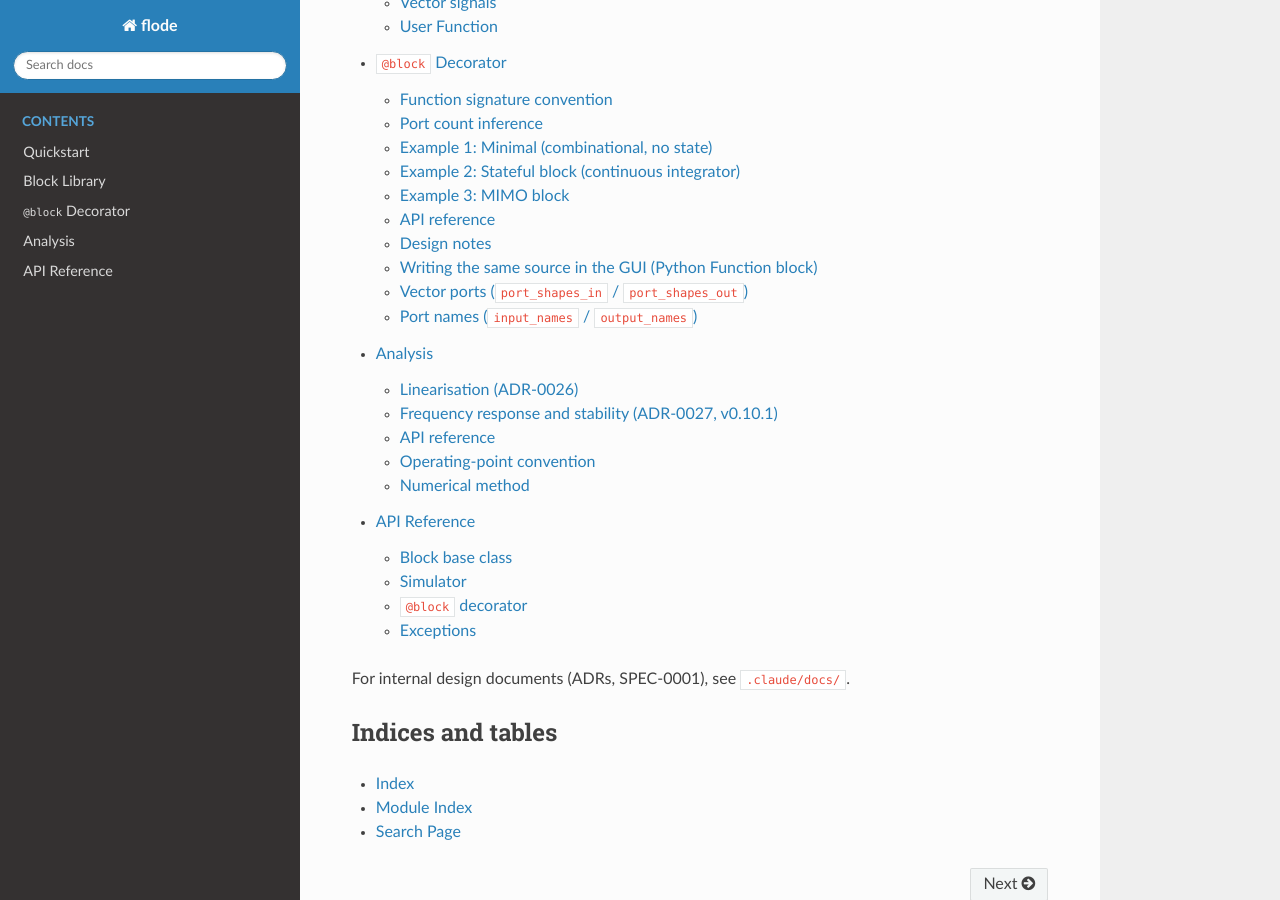
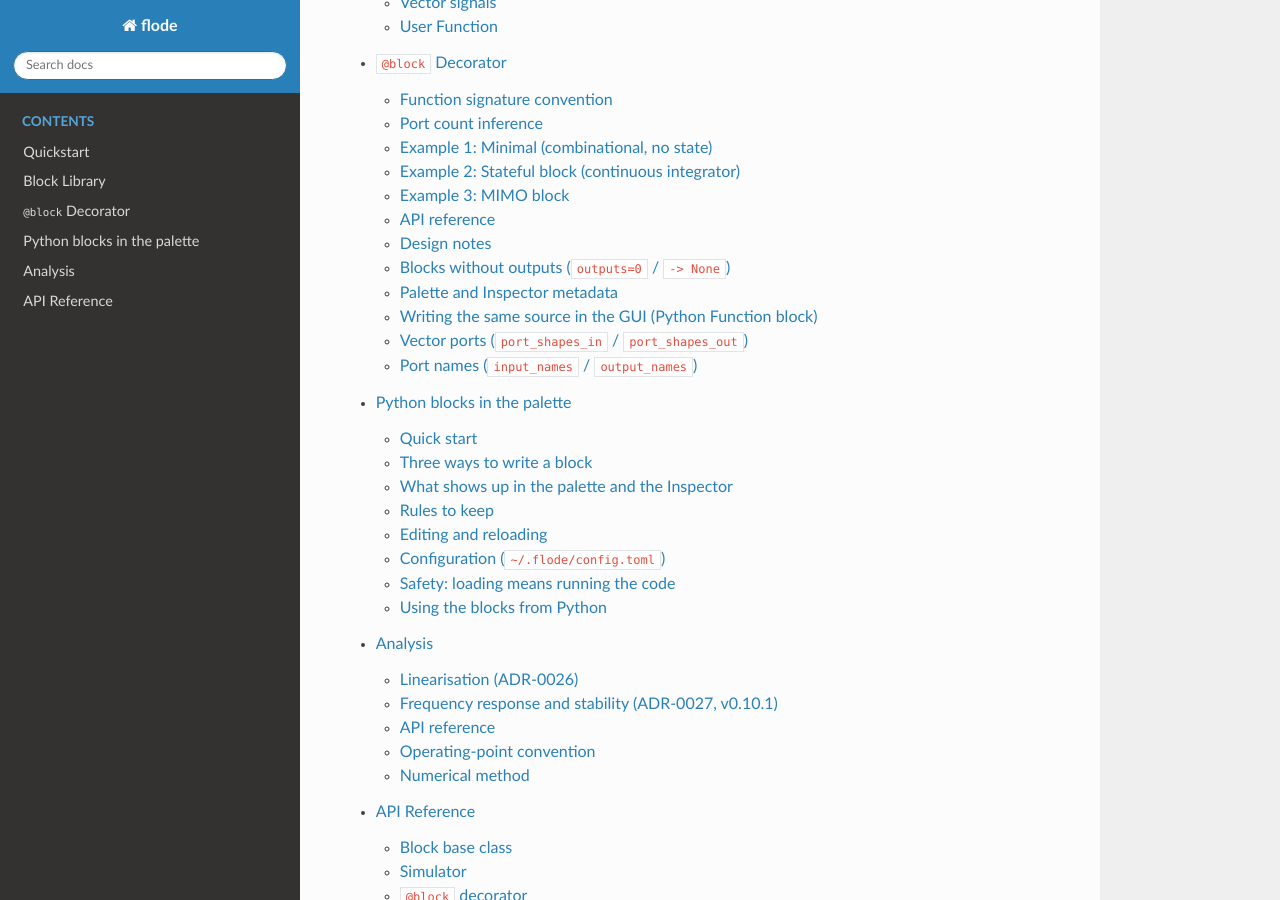
Before and after one commit to aramoto99/flode, a Sphinx documentation site: the page built from docs/index.rst, in a window 1280 px wide and 900 px high, scrolled down 861 px. Built offline with Sphinx 7.4.7 and the Read the Docs theme 3.1.0, drawn with Linux system fonts in a browser that asks for light colours; some of the changed lines change nothing that is shown.

Commit message:
docs: Python で書いたブロックを左ペインで使う方法の説明書を追加 (ADR-0081 U6)
docs/user_blocks.rst: blocks/ への置き方、3 つの書き方 (入力なし・ベクトル・出力なしを含む)、パレットと Inspector に出る情報、守ること (既定値・型名・組み込みと同名の禁止・__init__.py)、再読み込みと読み込みエラー・Unknown block の直し方、config の [blocks]、安全性 (loopback / --allow-user-blocks)、Python API。decorator.rst に @block の新引数と出力なしの節を追記。

```diff
--- a/docs/decorator.rst
+++ b/docs/decorator.rst
@@ -4,6 +4,11 @@
 The ``@block`` decorator converts a plain Python function into a ``Block``
 subclass without writing a class by hand. It infers port counts and
 ``direct_feedthrough`` from the function signature and type annotations.
+
+.. note::
+
+   To make ``@block`` blocks appear in the GUI palette, see
+   :doc:`user_blocks`.
 
 .. note::
 
@@ -120,6 +125,52 @@
   ``output()``, once in ``derivative()``). For expensive functions, consider
   direct ``Block`` subclassing with manual caching.
 
+Blocks without outputs (``outputs=0`` / ``-> None``)
+----------------------------------------------------
+
+A block that only writes data somewhere (a file, a network connection) has no
+output port. Declare ``outputs=0`` or annotate the return type ``-> None``
+(for the class form, annotate the ``output`` method)::
+
+    @block(outputs=0, sample_time=0.1)
+    def log_value(t: float, u: float, *, path: str = "log.csv") -> None:
+        with open(path, "a", encoding="utf-8") as f:
+            f.write(f"{t},{u}\n")
+
+- The function is called at most once per base time step (and, with a
+  discrete ``sample_time``, only at the block's own sample times), not at
+  every stage of the ODE solver.
+- ``states`` must be 0 and ``direct_feedthrough`` must not be ``False``;
+  write a stateful no-output block as a ``Block`` subclass with a
+  ``record(self, t, u)`` method.
+- ``outputs=0`` together with a non-``None`` return annotation is a
+  ``BlockSpecError``. A returned value is discarded with one warning.
+- It is not called inside a Subsystem, and the ``PythonFunction`` GUI block
+  still requires at least one output.
+
+Palette and Inspector metadata
+------------------------------
+
+Five optional arguments describe the block to the GUI palette and Inspector.
+All of them are stored on the generated class as public attributes
+(``block_category`` and so on) and are used when the block is loaded from a
+workspace (see :doc:`user_blocks`):
+
+- ``category="Filters"``: sub-heading in the palette section.
+- ``display_name`` / ``description``: a string, or a mapping per UI language,
+  ``{"ja": "...", "en": "..."}``.
+- ``choices={"mode": ("abs", "square")}``: parameters shown as a drop-down.
+  The key must be a parameter, the values distinct non-empty strings, and the
+  default must be one of them.
+- ``param_descriptions={"gain": "Multiplier"}``: parameter descriptions. They
+  override the ``Args:`` section of the docstring; the first docstring line is
+  the block description unless ``description`` is given.
+
+Invalid values raise ``BlockSpecError`` when the decorator runs. In the class
+form, fields named ``block_category``, ``block_display_name``,
+``block_description``, ``block_choices``, ``block_param_descriptions``,
+``block_input_names`` and ``block_output_names`` are reserved.
+
 Writing the same source in the GUI (Python Function block)
 ----------------------------------------------------------
 
--- a/docs/index.rst
+++ b/docs/index.rst
@@ -23,6 +23,7 @@
    quickstart
    blocks
    decorator
+   user_blocks
    analysis
    api
 
--- /dev/null
+++ b/docs/user_blocks.rst
@@ -0,0 +1,422 @@
+.. _user-blocks:
+
+Python blocks in the palette
+============================
+
+Audience: people who write their own blocks in Python and want to place them
+from the GUI palette like the built-in ones. If you only build models from
+Python scripts, ``@block`` (see :doc:`decorator`) works without any of this;
+this page is about getting those blocks into the **left pane** and into saved
+models.
+
+.. contents::
+   :local:
+   :depth: 2
+
+Quick start
+-----------
+
+1. Create a ``blocks/`` folder in your workspace (the folder passed with
+   ``flode --workspace``, or the folder you start ``flode`` in) and put a
+   ``.py`` file in it. The examples on this page use ``blocks/filters.py``:
+
+   .. code-block:: python
+
+      from flode import block
+
+      @block(category="Math")
+      def gain_offset(t: float, u: float, *, gain: float = 1.0, offset: float = 0.0) -> float:
+          """Scale the input and add a constant.
+
+          Args:
+              gain: Multiplier applied to the input.
+              offset: Constant added after scaling.
+          """
+          return gain * u + offset
+
+2. Start ``flode`` (or press **Reload** in the left pane if it is already
+   running).
+3. The block appears in the **Workspace** section at the top of the left pane,
+   under the sub-heading *Math*. Drag it onto the canvas, edit ``gain`` and
+   ``offset`` in the Inspector, and run the model as usual.
+
+Everything the GUI does with these blocks (placing, saving, running) is the
+same as for built-in blocks. A block is drawn as a plain rectangle with its
+display name inside and port names beside the ports; its height follows the
+port count.
+
+Three ways to write a block
+---------------------------
+
+.. list-table::
+   :header-rows: 1
+   :widths: 22 38 40
+
+   * - Form
+     - Use it when
+     - Notes
+   * - ``@block`` on a function
+     - Stateless blocks, or small stateful ones, where one function can
+       return the output (and the state derivative).
+     - Same rules as :doc:`decorator`. Parameters are the keyword-only
+       arguments.
+   * - ``@block`` on a class
+     - You want ``output`` / ``derivative`` / ``update`` as separate methods.
+     - Parameters are class fields with defaults.
+   * - ``Block`` subclass
+     - You need full control: a stateful block with no outputs, custom
+       ``__init__``, ``record``, or a shared abstract base class.
+     - Call ``super().__init__(n_inputs=..., n_outputs=..., **kwargs)`` and
+       store the constructor arguments in ``self._params`` (that dict is what
+       gets saved in the model).
+
+A stateful low-pass filter in class form:
+
+.. code-block:: python
+
+   import numpy as np
+   from flode import block
+
+   @block(states=1, category="Filters", input_names=("u",), output_names=("y",))
+   class LowPass:
+       """First-order low-pass filter.
+
+       Args:
+           tau: Time constant [s].
+       """
+
+       tau: float = 1.0
+       x0: float = 0.0
+
+       def output(self, t: float, x: np.ndarray, u: float) -> float:
+           return x[0]
+
+       def derivative(self, t: float, x: np.ndarray, u: float) -> np.ndarray:
+           return np.array([(u - x[0]) / self.tau])
+
+Source, vector and sink blocks
+^^^^^^^^^^^^^^^^^^^^^^^^^^^^^^
+
+**No input (a signal source).** Leave out the ``u`` argument. The number of
+input ports becomes 0:
+
+.. code-block:: python
+
+   @block(category="Sources", output_names=("y",))
+   def wobble(t: float, *, amplitude: float = 1.0, freq: float = 1.0) -> float:
+       return amplitude * float(np.sin(2 * np.pi * freq * t))
+
+**Several ports and vector signals.** Port counts follow the annotations
+(``tuple[float, float]``) or ``inputs=`` / ``outputs=``. A port carries a
+scalar unless you declare its shape; connecting a vector signal to an
+undeclared port is rejected with ``shape.opaque_scalar_island``. Declare the
+shapes with ``port_shapes_in`` / ``port_shapes_out`` (details in
+:doc:`decorator`):
+
+.. code-block:: python
+
+   @block(port_shapes_in=((3,),), port_shapes_out=((),), category="Vectors")
+   def norm3(t: float, u: float) -> float:
+       """Euclidean norm of a 3-vector."""
+       return float(np.linalg.norm(u))   # u is an ndarray of shape (3,)
+
+**No output (writing to a file, sending over a network).** Declare
+``outputs=0`` or annotate the return type ``-> None``:
+
+.. code-block:: python
+
+   @block(outputs=0, sample_time=0.1, category="Sinks")
+   def log_value(t: float, u: float, *, path: str = "log.csv") -> None:
+       """Append ``t,u`` to a CSV file.
+
+       Args:
+           path: File to append to.
+       """
+       with open(path, "a", encoding="utf-8") as f:
+           f.write(f"{t},{u}\n")
+
+Rules for blocks without outputs:
+
+- The function is called **at most once per base time step**, not at every
+  intermediate stage of the ODE solver. A discrete block (``sample_time=0.1``
+  above) is called only at its own sample times.
+- It cannot have states (``states=0`` only) or ``direct_feedthrough=False``;
+  ``@block`` raises ``BlockSpecError`` otherwise. Write a stateful no-output
+  block as a ``Block`` subclass and implement ``record(self, t, u)``
+  (``u[i]`` is the value of input ``i``). A ``Block`` subclass's ``record`` is
+  called at every base time step by default; set the class attribute
+  ``record_on_sample_hits = True`` to call it only at its own sample times,
+  like a no-output ``@block``:
+
+  .. code-block:: python
+
+     class PeakHold(Block):
+         """Keeps the largest value seen."""
+
+         block_category = "Sinks"
+
+         def __init__(self, floor: float = 0.0, **kwargs):
+             super().__init__(n_inputs=1, n_outputs=0, **kwargs)
+             self.floor = floor
+             self.peak = floor
+             self._params = {"floor": floor}
+
+         def output(self, t, x, u):
+             return np.zeros(0)
+
+         def record(self, t, u):
+             self.peak = max(self.peak, float(u[0]))
+
+- A return value other than ``None`` is discarded (one warning per block).
+- A no-output ``@block`` placed **inside a Subsystem is not called**; the
+  simulator logs a warning. Put such blocks at the top level.
+- It has no output port, so nothing can be connected after it. To also see a
+  signal as a plot, branch the same signal to a ``Scope``.
+
+What shows up in the palette and the Inspector
+----------------------------------------------
+
+.. list-table::
+   :header-rows: 1
+   :widths: 24 76
+
+   * - Item
+     - Where it comes from
+   * - Sub-heading in the section
+     - ``@block(category="Filters")`` (``block_category`` on a ``Block``
+       subclass). Blocks without a category sit directly under the section
+       heading. Categories are sorted alphabetically and are not translated.
+   * - Label
+     - ``display_name="Gain with offset"``, or
+       ``display_name={"ja": "...", "en": "..."}`` to show a label per UI
+       language. Default: the class name.
+   * - Tooltip description
+     - ``description=...`` (same two shapes as ``display_name``), otherwise
+       the first line of the docstring.
+   * - Parameter descriptions
+     - The ``Args:`` section of the docstring (Google style), or
+       ``param_descriptions={"gain": "..."}``. The explicit argument wins
+       over the docstring. The docstring is read from the function (function
+       form), the class (class form and ``Block`` subclasses), falling back to
+       ``__init__`` when the class has no ``Args:``.
+   * - Drop-down for a string parameter
+     - ``choices={"mode": ("abs", "square")}``. The key must be a parameter,
+       the values a non-empty list of distinct strings, and the default must
+       be one of them.
+   * - Port names
+     - ``input_names`` / ``output_names``. **Without them no port name is
+       drawn.**
+   * - Hidden from the palette
+     - ``block_hidden = True`` in the class body (for an abstract base class;
+       only that class itself is hidden, subclasses appear).
+
+A block with a choice and a description:
+
+.. code-block:: python
+
+   @block(
+       category="Filters",
+       choices={"mode": ("abs", "square")},
+       param_descriptions={"mode": "How to rectify the signal."},
+   )
+   def rectify(t: float, u: float, *, mode: str = "abs") -> float:
+       return abs(u) if mode == "abs" else u * u
+
+On a ``Block`` subclass, write the same information as class attributes:
+``block_category``, ``block_display_name``, ``block_description``,
+``block_choices``, ``block_param_descriptions``, ``block_input_names``,
+``block_output_names``. ``block_display_name`` and ``block_description`` are
+read from the class itself, so a subclass does not inherit its parent's label.
+In the class form of ``@block`` these names cannot be used as fields.
+
+Parameter values
+^^^^^^^^^^^^^^^^
+
+Numbers (``float`` / ``int`` / ``bool``), arrays (the Inspector accepts an
+array literal such as ``[1, 2, 3]``) and strings can be edited in the
+Inspector.
+
+Rules to keep
+-------------
+
+- **Every parameter needs a default value**, and the default must survive a
+  JSON round trip: flode saves it, reads it back, and instantiates the block
+  with that value when loading. A required argument, a default that cannot be
+  written as JSON, or one whose round-tripped form the constructor rejects
+  (for example ``np.array(...)`` coming back as a list and breaking
+  ``__init__``) makes that one block a load error.
+- **The class name must not equal a built-in block's** (``Scope``, ``Sum``,
+  ``Gain`` ...). For a function form the class name is the PascalCase of the
+  function name, so ``def scope`` clashes. Pick another name and set the label
+  with ``display_name="Scope"``. A subclass such as ``class MyScope(Scope)``
+  is fine.
+- Files and folders whose name starts with ``_`` are not scanned (they can
+  still be imported by other files; ``_helper.py`` below). Names starting with
+  ``_`` inside a file, names imported from other modules
+  (``from flode.blocks import Gain``) and classes with ``block_hidden = True``
+  do not appear either.
+- ``blocks/__init__.py`` is **not executed** (the Load errors area shows a
+  note). Share code through a module instead:
+
+  .. code-block:: python
+
+     # blocks/uses_helper.py
+     from flode import block
+
+     from ._helper import twice     # blocks/_helper.py
+
+     @block
+     def doubled(t: float, u: float) -> float:
+         return twice(u)
+
+- Sub-folders need an ``__init__.py`` (an empty file is enough). A folder
+  without one is not read; if it contains ``.py`` files, the Load errors area
+  says so. A block in ``blocks/io/logger.py`` is stored as
+  ``flode_ws.io.logger.<class name>``.
+- Relative imports work; importing third-party libraries (numpy, scipy ...) is
+  unrestricted.
+- The ``blocks/`` folder gets no ``__pycache__``: files are always compiled
+  from the current source.
+- **Type names in saved models.** A block is stored by the name
+  ``flode_ws.<file name>.<class name>``, for example
+  ``flode_ws.filters.GainOffset``. ``<class name>`` is the name of the
+  generated class, so ``def gain_offset`` becomes ``GainOffset``. The
+  ``flode_ws`` prefix is virtual: the name does not contain the workspace
+  path, so moving the workspace folder does not break saved models. Renaming a
+  file, a function or a class does (see below). Blocks from a ``dirs`` entry
+  are named ``flode_dirs.<name>.<file>.<class>``; ``modules`` blocks keep their
+  real module path.
+
+Editing and reloading
+---------------------
+
+After changing a ``.py`` file, press **Reload** (bottom of the left pane, or
+*Reload blocks* in the ``...`` menu next to the search box). No server
+restart is needed; reloading does not touch the open model or mark it as
+changed. A run that is already going keeps the old code; the next run uses
+the new one.
+
+- **Load errors.** A file with a syntax error, an exception at import,
+  ``sys.exit()``, an invalid block definition, a missing default or a name
+  clash is skipped; only that file or block is affected and the rest still
+  loads. The collapsible *Load errors* area at the bottom of the left pane
+  lists source, path, line and message. The same lines are written to the
+  server log.
+- **Top-level code runs again on every reload.** Threads or connections that
+  your module opened are not closed.
+- **A parameter you removed.** The value stays in the model, the Inspector
+  warns, and it is **dropped the next time the model is saved or run**. Fix
+  the code before saving if you did not mean to remove it. A parameter you
+  added is not written into the model; the default is used until you edit it.
+- **A port you removed.** Connections to ports that no longer exist are kept
+  and drawn as errors. They are not deleted automatically, and running is
+  refused until you remove them or restore the port.
+- **A block whose .py is gone, unreadable, or broken** (renamed class,
+  syntax error ...). The model still opens. The block is drawn as an
+  *Unknown block* with its type name; its parameters and connections are kept
+  as they are and saving does not change them, but running is refused and
+  lists every missing type. Fix the file and reload: the real block comes
+  back without reopening the model.
+- **Installed packages** (``modules``) are not reloaded; restart the server.
+  ``dirs`` folders are reloaded.
+
+Configuration (``~/.flode/config.toml``)
+----------------------------------------
+
+Besides ``<workspace>/blocks/``, more sources can be listed in a ``[blocks]``
+section (``flode --generate-config`` writes a commented template):
+
+.. code-block:: toml
+
+   [blocks]
+   dirs = { lab = "~/lab-blocks" }   # name -> folder
+   modules = ["mypkg.blocks"]        # installed packages
+   allow_non_loopback = false
+
+- ``dirs``: named folders, read like ``blocks/``. The name must be a Python
+  identifier that does not start with ``_``. A relative path is resolved
+  against the folder of the config file. They get their own palette sections
+  and are reloadable.
+- ``modules``: import names of installed packages (``pip install -e`` works).
+  Blocks defined in the module itself (and in its sub-modules) are read.
+  Not reloadable; restart the server. ``flode`` and ``flode.*`` cannot be
+  listed.
+- ``allow_non_loopback``: see the next section.
+
+The palette order is: Workspace, then each ``dirs`` entry, then each
+``modules`` entry (in the order written), then the built-in categories.
+A wrongly typed value (``dirs`` is not a table, a name that is not an
+identifier) stops the server at startup; a missing folder or a module that
+cannot be imported is shown as a load error and startup continues.
+
+Safety: loading means running the code
+--------------------------------------
+
+Loading a block **executes that .py file** with your permissions. The rules:
+
+- With the default, loopback-only start (``127.0.0.1``), the workspace
+  ``blocks/`` and the ``[blocks]`` sources are read automatically.
+- When you start ``flode`` without ``--workspace``, the folder you started it
+  in is the workspace, and its ``blocks/`` is read as well. The only
+  exceptions are your home folder and a drive or file-system root. When you
+  start ``flode`` in a folder you received from somebody else, **read what is
+  in its ``blocks/`` first**. The files that were read are listed in the
+  server log and in the tooltip of the section heading.
+- When the server listens on a non-loopback address (for example
+  ``--host 0.0.0.0``), nothing is read unless you pass
+  ``--allow-user-blocks`` or set ``allow_non_loopback = true``. Even then
+  reloading from the GUI is refused (blocks are read only at startup), and the
+  files API refuses writes, renames, copies and deletes under ``blocks/``.
+  ``--allow-python-blocks`` (the Python Function block) does not enable it, and
+  the other way round.
+- Blocks that are not read show up in the palette as one line with the reason,
+  and models using them open with *Unknown block* placeholders.
+
+Using the blocks from Python
+----------------------------
+
+``flode.load_blocks`` loads the same blocks, with the same rules, into a
+script so that ``Simulator.load`` can resolve the type names. There is no
+trust check: whoever runs the script owns the code.
+
+.. code-block:: python
+
+   import flode
+   from flode import Simulator
+
+   report = flode.load_blocks("my-workspace")      # reads my-workspace/blocks/
+   print(report.errors)                            # () when everything loaded
+
+   sim = Simulator.load("my-workspace/model.flw.json")
+   sim.run()
+
+   flode.unload_blocks()                           # forget them again
+
+.. code-block:: python
+
+   flode.load_blocks(
+       "my-workspace",
+       dirs={"lab": "~/lab-blocks"},     # relative paths: current folder
+       modules=["mypkg.blocks"],
+       use_config=True,                  # also add [blocks] of ~/.flode/config.toml
+       strict=True,                      # default
+   )
+
+- ``workspace=None`` reads no workspace (the current folder is not used
+  implicitly).
+- With ``strict=True`` (the default) a ``BlockLoadError`` is raised after
+  everything has been read if any error occurred; ``error.report`` holds the
+  details and the blocks that did load stay registered. With ``strict=False``
+  inspect the returned report instead.
+- Each call replaces everything loaded before, so one process holds one set of
+  blocks.
+- The blocks can also be used directly: after loading, ``import
+  flode_ws.filters`` gives the generated classes, which are instantiated like
+  any other block (``flode_ws.filters.GainOffset(gain=2.0, id="g")``).
+- ``Simulator.load`` on a model that uses a block that is not loaded raises
+  ``UnknownBlockTypeError``; for ``flode_ws.`` / ``flode_dirs.`` names the
+  message says to call ``flode.load_blocks(...)``.
+
+.. autofunction:: flode.load_blocks
+
+.. autofunction:: flode.unload_blocks
```
